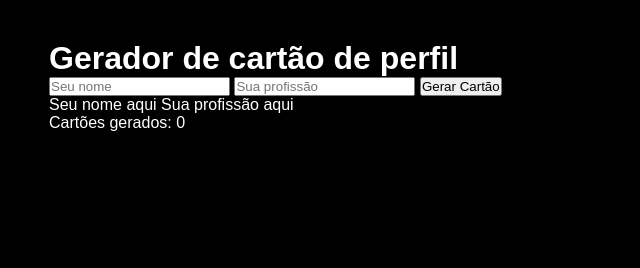
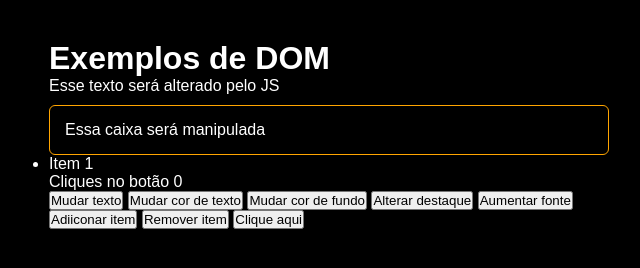
Before and after one commit to marcosvinicius110/EVENTOSDOM, a plain HTML site: page EVENTOSDOM/index.html in a window 1280 px wide. Shown: the whole page, without its empty margins (311-951 px from the left). Drawn offline with Linux system fonts and the light colour scheme.

Commit message:
Update index.html for DOM event examples

```diff
--- a/EVENTOSDOM/index.html
+++ b/EVENTOSDOM/index.html
@@ -1,21 +1,32 @@
 <!DOCTYPE html>
-<html lang="en">
+<html lang="pt-br">
 <head>
     <meta charset="UTF-8">
     <meta name="viewport" content="width=device-width, initial-scale=1.0">
-    <title>Document</title> <link rel="stylesheet" href="style.css">
+    <title>Eventos DOM</title>
+    <link rel="stylesheet" href="style.css">
 </head>
 <body>
-    <div class="form">
-        <h1>Gerador de cartão de perfil</h1>
-        <input type="text" name="nome" id="nome" placeholder="Seu nome">
-        <input type="text" name="cargo" id="cargo" placeholder="Sua profissão">
-        <button id="btnGerar">Gerar Cartão</button>
-    </div>
-    <div class="card" id="cartao">
-        <span class="nome">Seu nome aqui</span>
-        <span class="cargo">Sua profissão aqui</span>
-    </div>
-    <p class="contador" id="contador">Cartões gerados: 0</p>
+    <h1 id="titulo">Exemplos de DOM</h1>
+    <p id="paragrafo">Esse texto será alterado pelo JS</p>
+
+    <div id="caixa">Essa caixa será manipulada</div>
+
+    <ul id="lista">
+        <li>Item 1</li>
+    </ul>
+
+    <p>Cliques no botão <span id="contador">0</span></p>
+
+    <button id="btnTexto">Mudar texto</button>
+    <button id="btnCor">Mudar cor de texto</button>
+    <button id="btnFundo">Mudar cor de fundo</button>
+    <button id="btnDestaque">Alterar destaque</button>
+    <button id="btnFonte">Aumentar fonte</button>
+    <button id="btnAdicionar">Adiiconar item</button>
+    <button id="btnRemover">Remover item</button>
+    <button id="btnContador">Clique aqui</button>
+
+    <script src="script.js"></script>
 </body>
 </html>
```
